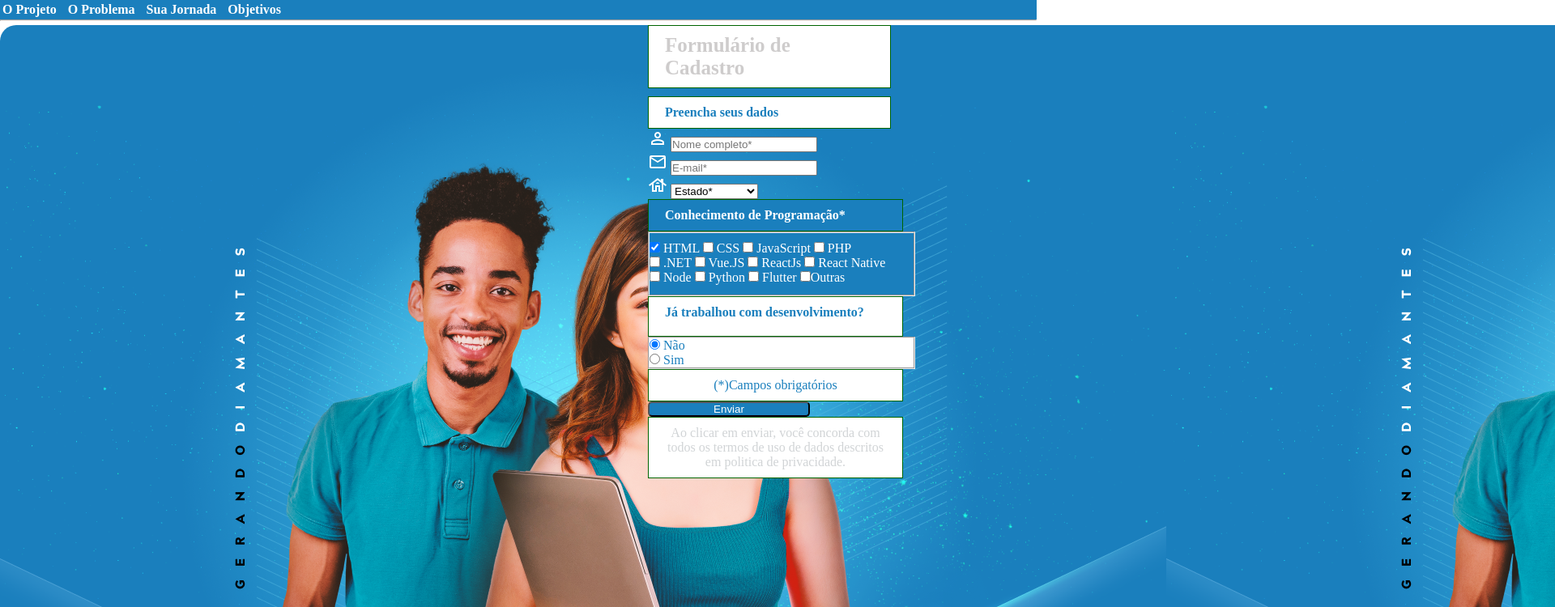
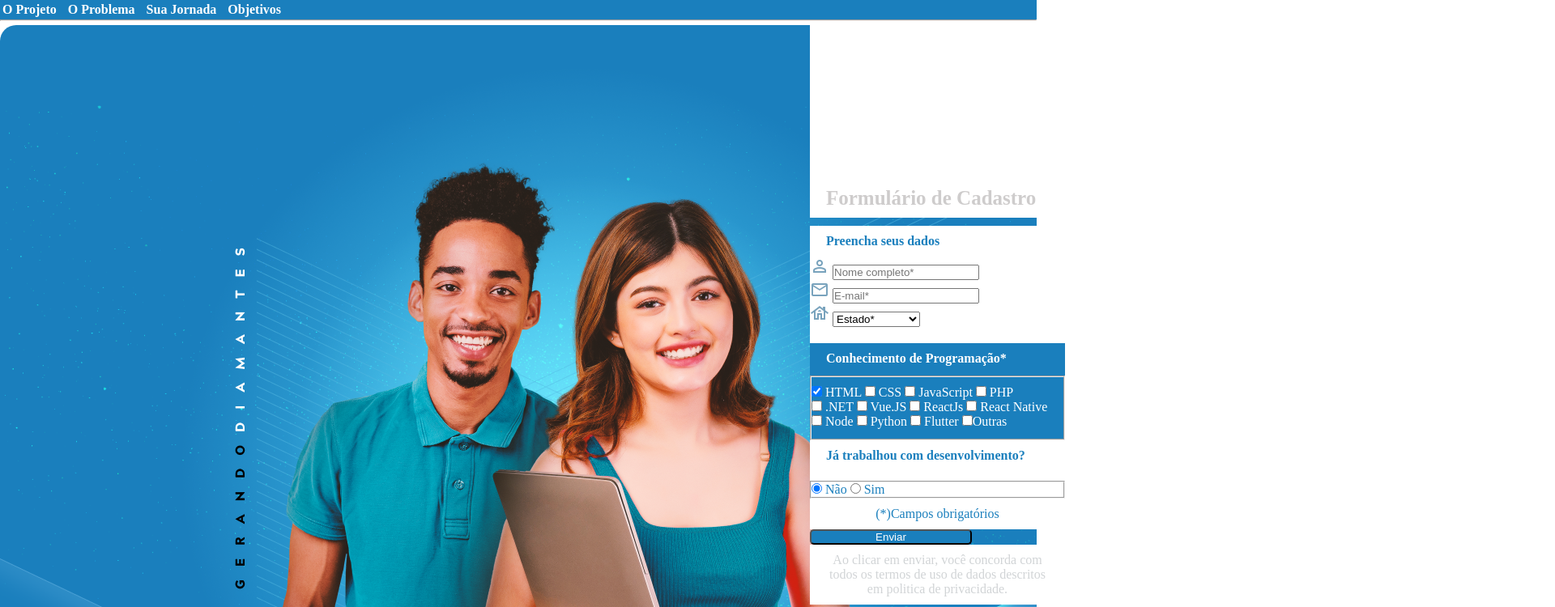
Before and after one commit to alehagy/projeto-netuno-2, a plain HTML site: page index.html in a window 1280 px wide. Shown: the top 750 px of the page at 81% size, 1920 px wide, since content can reach past the window. Drawn offline with nearby package versions, Linux system fonts and the light colour scheme; a web font is replaced by a local one.

Commit message:
Update index.html

```diff
--- a/index.html
+++ b/index.html
@@ -8,12 +8,11 @@
     <link rel="stylesheet" href="https://fonts.googleapis.com/css2?family=Material+Symbols+Outlined:opsz,wght,FILL,GRAD@48,400,0,0" />
     <link rel="stylesheet" href="estilo/style.css">
     <style>
+
         nav {
             background-color: #1A7FBD;
             padding: 3px;
             /*box-shadow: 1px 1px 1px black;*/
-            /*deslocament horizontal, deslocamento vertical e espalhamento*/
-
         }
 
         nav > a {
@@ -25,11 +24,11 @@
 
         nav > a:hover {
             text-decoration: underline;
-
         }
 
         hr {
-            color: #1A7FBD;
+            padding-top: 0px;
+            color: #2ea7f1;
         }
 
         h1 {
@@ -37,26 +36,31 @@
             font-size: 25px;
             color: #9ccfee;
             width: 300px;
-            border: 1px solid darkgreen;
+
 
             padding: 10px 20px;
 
             margin-top: 5px;
             margin-right: 10px;
             margin-bottom: 10px;
-            margin-left: 800px;
+            margin-left: 1000px;
             outline-width: 5px;
         }
 
         h1#hed01 {
+            /*formulario cadastro*/
             background-color: white;
             color: rgb(206, 204, 204);
+            width: 315px;
+            padding-top: 200px;
+
         }
 
         h1#hed03 {
             background-color: white;
         }
         h1#hed05 {
+            /*Cabecalho da Jornada*/
             background-color: #f3f5f7;
             color: #9ccfee;
             text-align: center;
@@ -69,14 +73,14 @@
             font-size: 18px;
             color: black;
             width: 300px;
-            border: 1px solid darkgreen;
+
 
             padding: 10px 20px;
 
             margin-top: 0px;
             margin-right: 5px;
             margin-bottom: 5px;
-            margin-left: 800px;
+            margin-left: 1000px;
             outline-width: 5px;
         }
 
@@ -98,7 +102,7 @@
             background-color: #1A7FBD;
             color: white;
 
-            border: 1px solid darkgreen;
+
 
             padding: 10px 20px;
 
@@ -111,8 +115,8 @@
         p#par00 {
             background-color: white;
             color: #1A7FBD;
-            width: 300px;
-            margin-left: 800px;
+            width: 315px;
+            margin-left: 1000px;
         }
         p#par10 {
             /*paragrafo conhecimento programacao*/
@@ -121,7 +125,7 @@
             height: 40px;
             width: 315px;
             padding-bottom: 10px;
-            margin-left: 800px;
+            margin-left: 1000px;
         }
         p#par11 {
             /*paragrafo trabalhou c desenvolvimento*/
@@ -129,7 +133,7 @@
             color: #1A7FBD;
             height: 50px;
             width: 315px;
-            margin-left: 800px;
+            margin-left: 1000px;
         }
         p#par20 {
             /*paragrafo enviar formulario*/
@@ -139,7 +143,7 @@
             text-align: center;
             margin-right: auto;
             margin-left: auto;
-            margin-left: 800px;
+            margin-left: 1000px;
         }
         p#par21 {
             /*paragrafo enviar formulario observacao*/
@@ -149,7 +153,19 @@
             text-align: center;
             margin-right: auto;
             margin-left: auto;
-            margin-left: 800px;
+            margin-left: 1000px;
+        }
+        p#par22 {
+            /*Botao Processo Seletivo*/
+            background-color: black;
+            color: white;
+            width: 450px;
+            border-radius: 5px;
+            font-size: larger;
+            text-align: center;
+            padding-top: 20px;
+            padding-bottom: 30px;
+            margin-left: 500px;
         }
         input#in1 {
             /*tecla enviar*/
@@ -157,7 +173,7 @@
             border-radius: 5px;
             width: 200px;
             color: white;
-            margin-left: 800px;
+            margin-left: 1000px;
         }
 
         p#par01 {
@@ -173,14 +189,14 @@
             margin-top: 5px;
             margin-right: 10px;
             margin-bottom: 10px;
-            margin-left: 800px;
+            margin-left: 1000px;
             outline-width: 5px;
         }
         p#par03 {
             /*paragrafo caixas a direita mulher*/
             background-color: white;
             color: black;
-            margin-left: 800px;
+            margin-left: 1000px;
             margin-bottom: 0px;
             height: 200px;
             width: 300px;
@@ -209,42 +225,56 @@
             /*icone da secao jornada*/
             background-color: white;
             color: #79a3bd;
+        }
+        span#sp02 {
+            /*icone do imput*/
+            background-color: white;
+            color: #79a3bd;
+        }
 
 
+        div.campo {
+            /*input nome e email*/
+            background-color: white;
+            width: 315px;
+            border: 2 px solid white;
+            margin-left: 1000px;
         }
-        div.formulario {
-
-
+        div.campo1 {
+            /*input estado*/
+            background-color: white;
+            width: 315px;
+            border: 2 px solid white;
+            margin-left: 1000px;
+            padding-bottom: 20px;
         }
-        div.campo {
-            border: 2 px solid white;
-            margin-left: 800px;
-        }
-
         div.problema {
             display: inline-block;
             margin-left: -40px;
         }
 
         div.jornada {
+            /*boxes da jornada*/
             background-color: #f3f5f7;
             height: 150px;
             width: 300px;
             border: 10px;
             padding-top: 60px;
             padding-right: 70px;
-
+            margin-left: 100px;
             margin-right: 10px;
             display: inline-block;
 
         }
         div.jornada2 {
+            /*boxes da jornada*/
             background-color: #f3f5f7;
-            height: 400px;
+            height: 200px;
             width: 300px;
             border: 10px;
             padding-top: 10px;
             padding-right: 70px;
+            margin-left: 100px;
 
             margin-right: 10px;
             display: inline-block;
@@ -261,7 +291,7 @@
     /*imagem alunos*/
 
         height: 180vh;
-        width: 300vw;
+        width: 100vw;
         background-image: url(imagens/bannertopo.png);
 
         border-radius: 20px;
@@ -292,16 +322,16 @@
             /*field das linguagens*/
             background-color: #1A7FBD;;
             color: white;
-            width: 330px;
+            width: 315px;
             height: 80px;
             padding-top: 10px;
-            margin-left: 800px;
+            margin-left: 1000px;
         }
         fieldset#prog {
             background-color: white;
             color: #1A7FBD;
-            width: 330px;
-            margin-left: 800px;
+            width: 315px;
+            margin-left: 1000px;
 
         }
         footer {
@@ -315,6 +345,7 @@
 </head>
 <body>
     <header>
+
         <nav>
             <a href="#">O Projeto</a>
             <a href="#">O Problema</a>
@@ -323,7 +354,7 @@
 
         </nav>
         <! -- hr gera uma linha na tela --->
-        <hr>
+        <hr id="hr1">
     </header>
     <main>
 
@@ -337,17 +368,17 @@
                 <p id="par00"><strong>Preencha seus dados</strong></p>
             <form action="#" method="get" autocomplete="on">
                 <div class="campo">
-                    <span class="material-symbols-outlined">person</span>
+                    <span class="material-symbols-outlined" id="sp02">person</span>
                     <input type="text" name="name" id="iname" placeholder="Nome completo*" autocomplete="name" required maxlength="30">
                     <label for="iname"></label>
                 </div>
                 <div class="campo">
-                    <span class="material-symbols-outlined">mail</span>
+                    <span class="material-symbols-outlined" id="sp02">mail</span>
                     <input type="email" name="login" id="ilogin" placeholder="E-mail*" autocomplete="email" required maxlength="30">
                     <label for="iemail"></label>
                 </div>
-                <div class="campo">
-                    <span class="material-symbols-outlined">house</span>
+                <div class="campo1">
+                    <span class="material-symbols-outlined" id="sp02">house</span>
                     <select name="estado" id="iest">
                         <option value="" selected>Estado*</option>
 
@@ -383,9 +414,10 @@
                 <div>
                     <p id="par11"><strong>Já trabalhou com desenvolvimento?</strong></p>
                     <fieldset id="prog">
-                        <input type="radio" name="nprog" id="inprog" value="N" checked> <label for="inprog">Não</label><br>
-                        <input type="radio" name="sprog" id="isprog" value="F"> <label for="isprog">Sim</label>
+                        <input type="radio" name="prog" id="inprog" value="N" checked> <label for="inprog">Não</label>
+                        <input type="radio" name="prog" id="isprog" value="S"> <label for="isprog">Sim</label>
                     </fieldset>
+
                 </div>
                 <div>
                     <p id="par20">(*)Campos obrigatórios</p>
@@ -496,6 +528,13 @@
                         Variedade de áreas dentro da tecnologia.
                     </p>
                 </div>
+                <div>
+                    <p id="par22">Quero me cadastrar para o <a href="Ex10pag002.html" rel="next">Processo seletivo</a><span class="material-symbols-outlined">
+                        trending_flat
+                        </span>
+
+                    </p>
+                </div>
             </div>
             <div>
 
```
